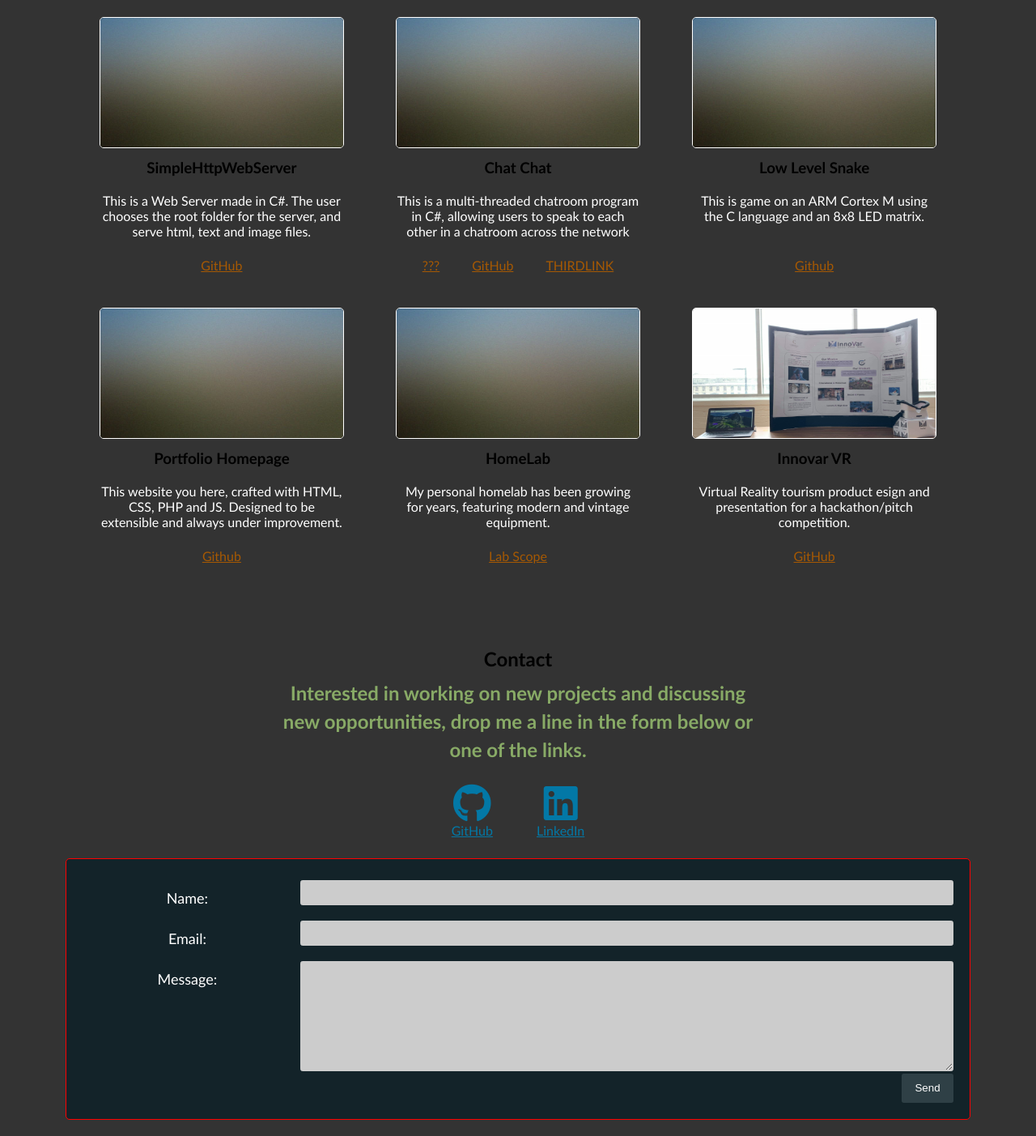
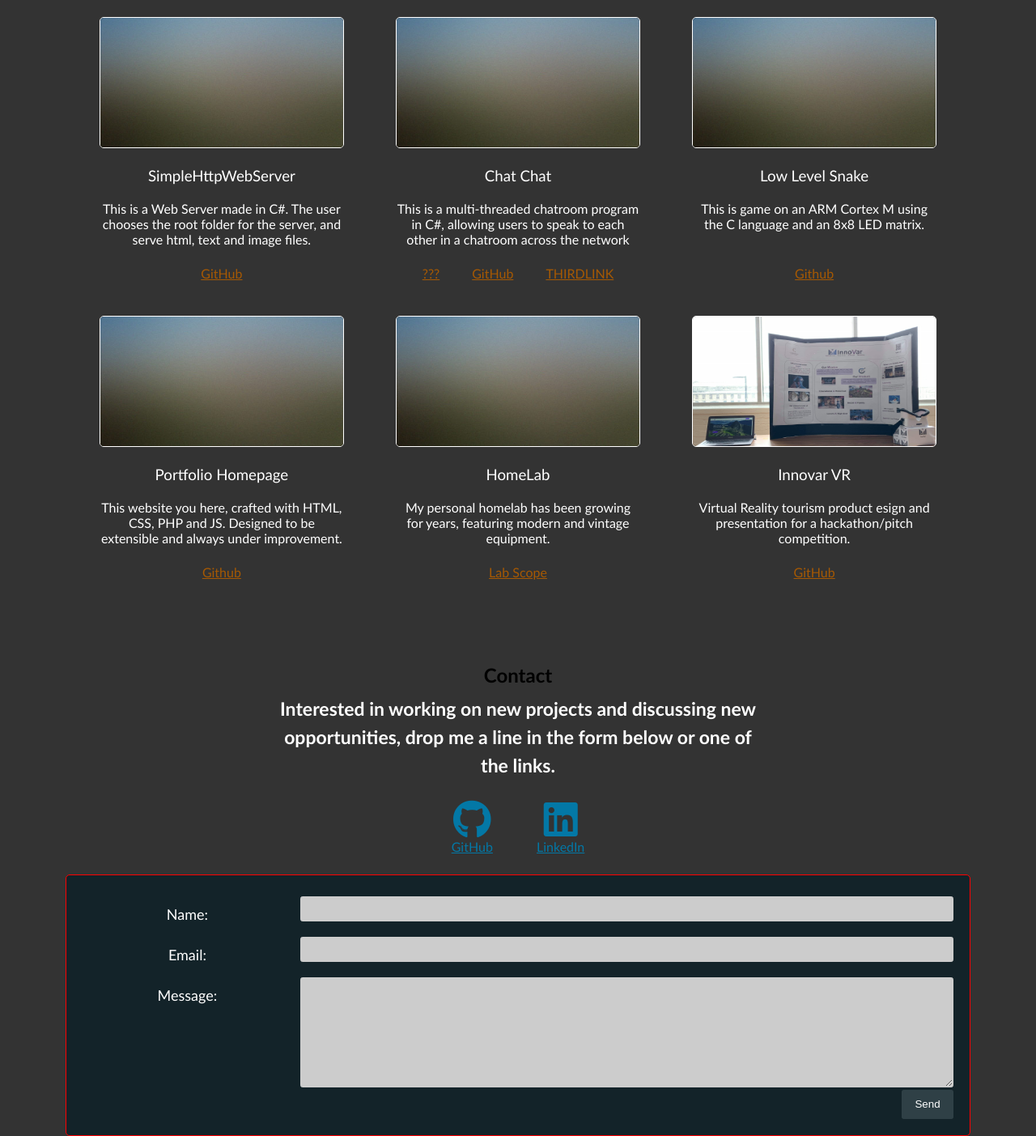
Before and after one commit to joel-smith/homepage, a PHP site: page /home.php in a window 1280 px wide. Shown: the part 1267-2670 px from the top of the page at 81% size. Run offline with PHP 8.4, Linux system fonts and the light colour scheme; data that the repository does not hold is empty; some libraries are stand-ins or nearby versions.

Commit message:
updated color styles

```diff
--- a/assets/css/main.css
+++ b/assets/css/main.css
@@ -4,7 +4,8 @@
     /*color scheme*/
     --bg-primary: #333;
     --bg-secondary: black;
-    --col-active: #2f4046;/*#4CAF50;*/
+    --col-active: #2f4046;
+    /*#4CAF50;*/
     --col-link: #A65903;
     --col-border: #483d8b;
     --col-bubble: #132329;
@@ -216,6 +217,7 @@ h3 {
     display: inline-block;
     overflow: hidden;
     padding: 2rem;
+    color: var(--white);
 }
 
 .project_pic {
@@ -235,8 +237,8 @@ h3 {
     color: var(--white);
 }
 
-.project_words h2 {
-    font-weight: 400;
+.project_words h3 {
+    font-weight: 500;
     margin: 1rem 0 1rem 0;
     color: var(--white);
 }
@@ -321,8 +323,8 @@ h3 {
 }
 
 .contact_desc {
-    color: #8A6;
-    font-size: 2.4rem;
+    color: var(--white);
+    font-size: 2.3rem;
     margin: 0 6rem;
     display: inline-block;
     font-weight: 700;
```
